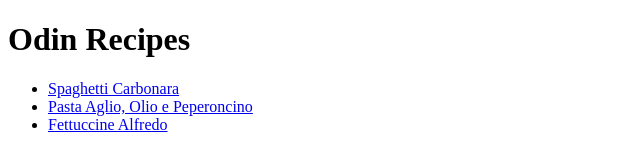
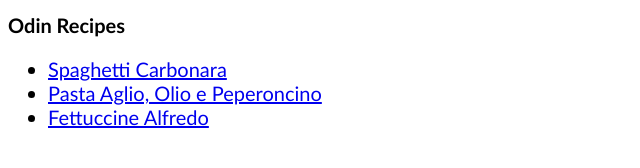
Before and after one commit to NickSchitt2510/odin-recipes, a plain HTML site: page index.html in a window 1280 px wide. Shown: the whole page, without its empty margins (0-640 px from the left). Drawn offline with Linux system fonts and the light colour scheme.

Commit message:
Add style.css to the pages

```diff
--- a/index.html
+++ b/index.html
@@ -3,6 +3,7 @@
     <head>
         <meta charset="utf-8">
         <title>Odin Recipe</title>
+        <link rel="stylesheet" href="style.css">
     </head>
 
     <body>
--- /dev/null
+++ b/style.css
@@ -0,0 +1,6 @@
+/* style.css */
+
+* {
+    font-family: 'Trebuchet MS', Verdana, sans-serif;
+    font-size: 20px;
+}
```
Also changed, not shown: recipes/aglioeolio.html (+1 -0 lines), recipes/alfredo.html (+1 -0 lines), recipes/carbonara.html (+1 -0 lines).
